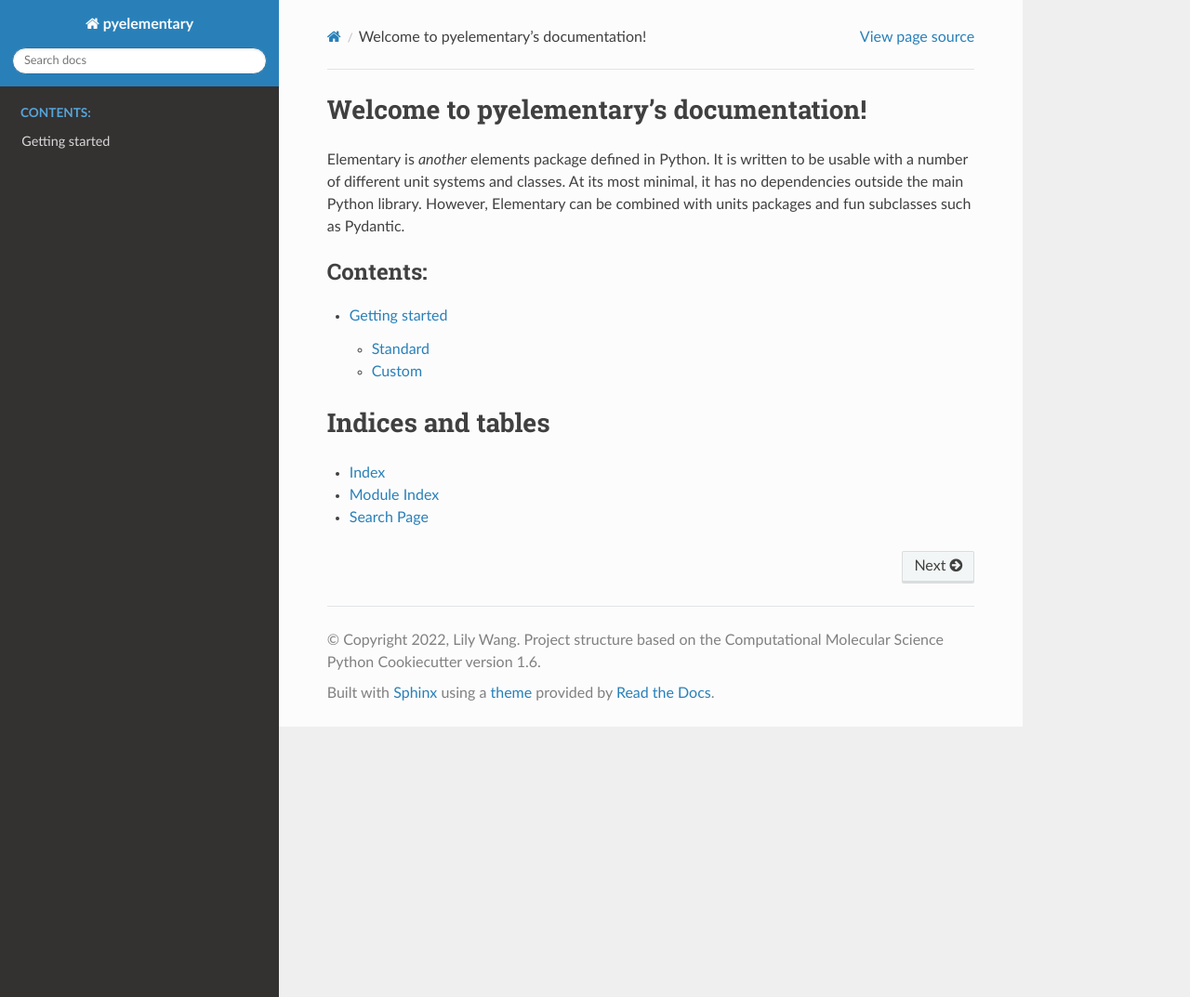
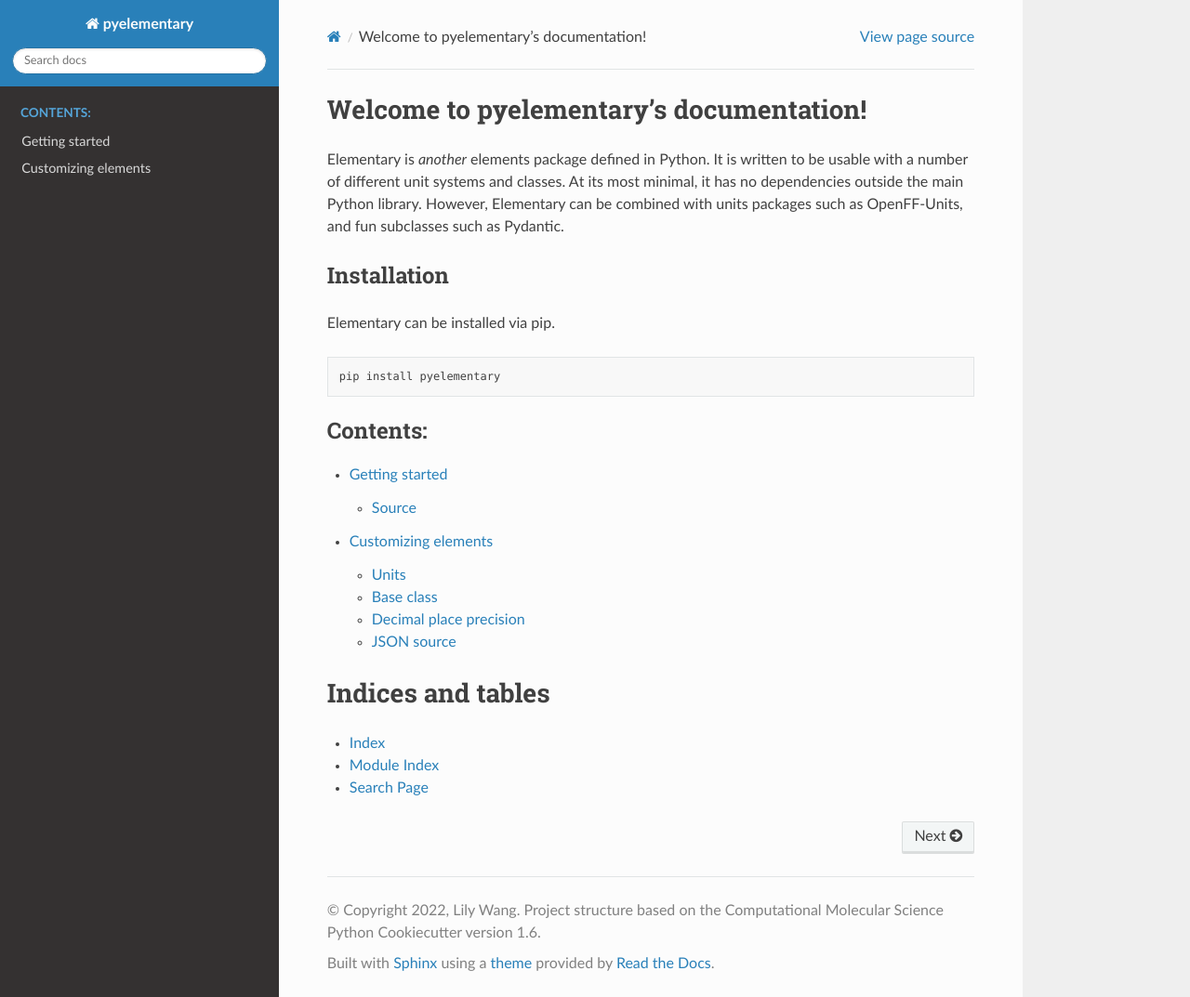
Before and after one commit to lilyminium/elementable, a Sphinx documentation site: the page built from docs/index.rst, in a window 1280 px wide and 1073 px high. Shown: the whole window at 93% size. Built offline with Sphinx 7.4.7 and the Read the Docs theme 2.0.0, drawn with Linux system fonts in a browser that asks for light colours; the version number could not be read and is left out; some of the changed lines change nothing that is shown.

Commit message:
Fix docs (#4)

```diff
--- a/docs/conf.py
+++ b/docs/conf.py
@@ -49,6 +49,7 @@ extensions = [
     'sphinx.ext.napoleon',
     'sphinx.ext.intersphinx',
     'sphinx.ext.extlinks',
+    'sphinx_rtd_theme',
     'IPython.sphinxext.ipython_console_highlighting',
     'IPython.sphinxext.ipython_directive',
 ]
@@ -98,7 +99,17 @@ html_theme = 'sphinx_rtd_theme'
 # further.  For a list of options available for each theme, see the
 # documentation.
 #
-# html_theme_options = {}
+html_theme_options = {
+    'display_version': True,
+    'prev_next_buttons_location': 'bottom',
+    'style_external_links': False,
+    # Toc options
+    'collapse_navigation': True,
+    'sticky_navigation': True,
+    'navigation_depth': 4,
+    'includehidden': True,
+    'titles_only': False,
+}
 
 # Add any paths that contain custom static files (such as style sheets) here,
 # relative to this directory. They are copied after the builtin static files,
--- /dev/null
+++ b/docs/customizing.rst
@@ -0,0 +1,125 @@
+.. _customizing-ref:
+
+Customizing elements
+====================
+
+Element generation can be customized a number of ways by creating a new class with :class:`Elementary()`.
+You can change:
+
+* whether attributes have units attached
+* the base class used for each Element (default: namedtuple)
+* the number of decimal places to round each floating point value to
+* the JSON file from which the elements are created
+
+-----
+Units
+-----
+
+It is relatively easy to use a number of different units packages.
+These include OpenFF Units, OpenMM Units, Pint Units, and Unyt.
+All that's needed is to define ``units`` as a dictionary, where
+the expected unit of each attribute is given. These units
+get multiplied with the bare integers or floating point numbers in
+the JSON file used.
+
+.. ipython:: python
+
+    import pyelementary as elm
+    from openff.units import unit as offunit
+
+    OpenFFElements = elm.Elementary(
+        units=dict(
+            mass=offunit.amu,
+            covalent_radius=offunit.angstrom
+        )
+    )
+
+
+Each element has now units defined on the object.
+
+.. ipython:: python
+
+    offh = OpenFFElements(atomic_number=1)
+
+
+However, units are **not** included in searching as keys to the Element registry.
+That's because many of the packages are not hashable.
+
+.. ipython:: python
+
+    OpenFFElements.registry.mass[1.0078]
+
+
+Nonetheless, you can search for elements with unit-associated attributes.
+
+.. ipython:: python
+
+    OpenFFElements(mass=1.0078 * offunit.amu)
+
+
+You can even search with *different*, but compatible, units.
+
+.. ipython:: python
+
+    OpenFFElements(mass=1.673532838315319e-24 * offunit.g)
+
+
+----------
+Base class
+----------
+
+NamedTuples were chosen as the Element base class as they are natively JSON-serializable.
+
+.. ipython:: python
+
+    import json
+    h = elm.Element.registry.atomic_number[1]
+    json.dumps(h)
+
+
+However, this representation may not be fantastic.
+You can create a custom representation with another class, such as a Pydantic BaseModel.
+
+.. ipython:: python
+
+    from pydantic import BaseModel
+
+    PydElements = elm.Elementary(
+        element_cls=BaseModel
+    )
+    h = PydElements(atomic_number=1)
+    h.json()
+
+
+-----------------------
+Decimal place precision
+-----------------------
+
+The number of places to round floating point attributes is a user-chosen value.
+You can make it more or less precise.
+
+
+.. ipython:: python
+
+    LessPreciseElement = elm.Elementary(
+        decimals=0
+    )
+    LessPreciseElement(mass=1)
+
+
+-----------
+JSON source
+-----------
+
+By default, Elementary creates elements from a file packaged in the library.
+This may not contain the best values for you.
+You can pass in ``json_file`` to create Elements from a different source.
+These can have *arbitrary* attributes.
+For a silly example:
+
+.. ipython:: python
+
+    from pyelementary.tests.datafiles import VEGETABLES_JSON
+    Vegetables = elm.Elementary(json_file=VEGETABLES_JSON)
+    print(Vegetables(name="carrot"))
+    print(Vegetables.registry.name)
--- a/docs/getting_started.rst
+++ b/docs/getting_started.rst
@@ -2,10 +2,8 @@ Getting started
 ===============
 
 Elementary comes with standard elements defined, but there are a number of ways to customize the Elements class.
+Please see :ref:`customizing-ref` for more.
 
---------
-Standard
---------
 
 For immediate usage, import :class:`Element`. Elements can be retrieved with :func:`Element()`:
 
@@ -17,13 +15,15 @@ For immediate usage, import :class:`Element`. Elements can be retrieved with :fu
 
 
 :func:`Element()` accepts all attributes defined on an :class:`Element`, including floating point numbers.
-In the standard formulation, these get rounded to 4 decimal places. For custom behavior, see below.
+In the standard formulation, these get rounded to 4 decimal places.
 
 .. ipython:: python
 
     elm.Element(mass=1.0078)
 
 
+
+------
 Source
 ------
 
@@ -31,126 +31,4 @@ The data in the standard package are sourced, with much gratitude, from `qceleme
 Please see the documentation for `qcelemental`_ for full details.
 The covalent radii are obtained from Alvarez 2008.
 
-
-------
-Custom
-------
-
-Element generation can be customized a number of ways by creating a new class with :class:`Elementary()`.
-You can change:
-
-* whether attributes have units attached
-* the base class used for each Element (default: namedtuple)
-* the number of decimal places to round each floating point value to
-* the JSON file from which the elements are created
-
-Units
------
-
-It is relatively easy to use a number of different units packages.
-These include OpenFF Units, OpenMM Units, Pint Units, and Unyt.
-All that's needed is to define ``units`` as a dictionary, where
-the expected unit of each attribute is given. These units
-get multiplied with the bare integers or floating point numbers in
-the JSON file used.
-
-.. ipython:: python
-
-    from openff.units import unit as offunit
-
-    OpenFFElements = elm.Elementary(
-        units=dict(
-            mass=offunit.amu,
-            covalent_radius=offunit.angstrom
-        )
-    )
-
-
-Each element has now units defined on the object.
-
-.. ipython:: python
-
-    offh = OpenFFElements(atomic_number=1)
-
-
-However, units are **not** included in searching as keys to the Element registry.
-That's because many of the packages are not hashable.
-
-.. ipython:: python
-
-    OpenFFElements.registry.mass[1.0078]
-
-
-Nonetheless, you can search for elements with unit-associated attributes.
-
-.. ipython:: python
-
-    OpenFFElements(mass=1.0078 * offunit.amu)
-
-
-You can even search with *different*, but compatible, units.
-
-.. ipython:: python
-
-    OpenFFElements(mass=1.673532838315319e-24 * offunit.g)
-
-
-Base class
-----------
-
-NamedTuples were chosen as the Element base class as they are natively JSON-serializable.
-
-.. ipython:: python
-
-    import json
-    json.dumps(h)
-
-
-However, this representation may not be fantastic.
-You can create a custom representation with another class, such as a Pydantic BaseModel.
-
-.. ipython:: python
-
-    from pydantic import BaseModel
-
-    PydElements = elm.Elementary(
-        element_cls=BaseModel
-    )
-    h = PydElements(atomic_number=1)
-    h.json()
-
-
-Decimal place precision
------------------------
-
-The number of places to round floating point attributes is a user-chosen value.
-You can make it more or less precise.
-
-
-.. ipython:: python
-
-    LessPreciseElement = elm.Elmeentary(
-        decimals=0
-    )
-    LessPreciseElement(mass=1)
-
-
-JSON source
------------
-
-By default, Elementary creates elements from a file packaged in the library.
-This may not contain the best values for you.
-You can pass in ``json_file`` to create Elements from a different source.
-These can have *arbitrary* attributes.
-For a silly example:
-
-.. ipython:: python
-
-    from pyelementary.tests.datafiles import VEGETABLES_JSON
-    Vegetables = elm.Elementary(json_file=VEGETABLES_JSON)
-    print(Vegetables(name="carrot"))
-    print(Vegetables.registry.name)
-
-
-
 .. _qcelemental: https://docs.qcarchive.molssi.org/projects/QCElemental/en/stable/
--- a/docs/index.rst
+++ b/docs/index.rst
@@ -9,9 +9,19 @@
 Elementary is *another* elements package defined in Python.
 It is written to be usable with a number of different unit systems and classes.
 At its most minimal, it has no dependencies outside the main Python library.
-However, Elementary can be combined with units packages and
-fun subclasses such as Pydantic.
+However, Elementary can be combined with units packages such as OpenFF-Units,
+and fun subclasses such as Pydantic.
 
+
+------------
+Installation
+------------
+
+Elementary can be installed via pip.
+
+.. code-block:: bash
+
+   pip install pyelementary
 
 
 .. toctree::
@@ -19,7 +29,7 @@
    :caption: Contents:
 
    getting_started
-
+   customizing
 
 
 Indices and tables
```
